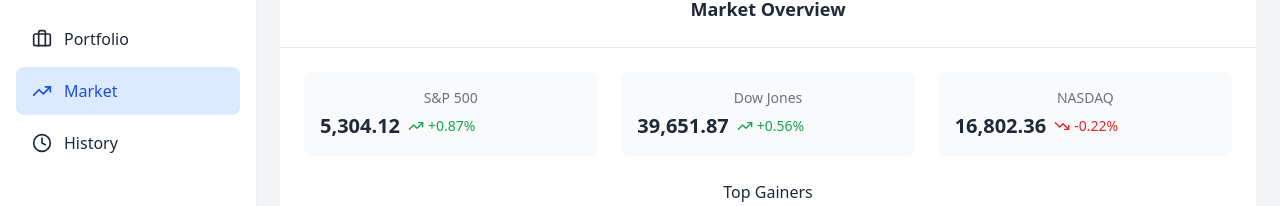
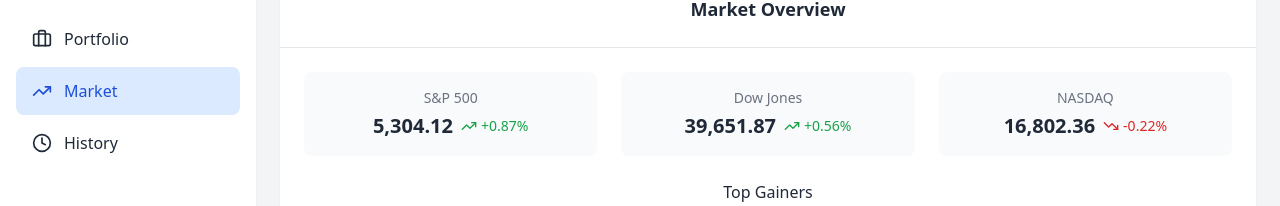
Before and after one commit to GigabyteBlender/StockMarketApplication, a React (Create React App) app in the folder stock-simulator/: page / in a window 1280 px wide. Both pictures are taken after a click on the button "Market". Shown: the part 127-333 px from the top of the page. Built offline with nearby package versions, Linux system fonts and the light colour scheme; no server answers.

Commit message:
updated styling

```diff
--- a/stock-simulator/src/components/Market.js
+++ b/stock-simulator/src/components/Market.js
@@ -10,7 +10,7 @@
         <div className="p-6">
             {/* Market summary */}
             <div className="grid grid-cols-1 md:grid-cols-3 gap-6 mb-6">
-                <div className="bg-gray-50 p-4 rounded-lg">
+                <div className="bg-gray-50 p-4 rounded-lg flex flex-col items-center">
                     <h3 className="text-sm text-gray-500 mb-1">S&P 500</h3>
                     <div className="flex items-center">
                         <span className="text-xl font-semibold mr-2">5,304.12</span>
@@ -20,7 +20,7 @@
                         </span>
                     </div>
                 </div>
-                <div className="bg-gray-50 p-4 rounded-lg">
+                <div className="bg-gray-50 p-4 rounded-lg flex flex-col items-center">
                     <h3 className="text-sm text-gray-500 mb-1">Dow Jones</h3>
                     <div className="flex items-center">
                         <span className="text-xl font-semibold mr-2">39,651.87</span>
@@ -30,7 +30,7 @@
                         </span>
                     </div>
                 </div>
-                <div className="bg-gray-50 p-4 rounded-lg">
+                <div className="bg-gray-50 p-4 rounded-lg flex flex-col items-center">
                     <h3 className="text-sm text-gray-500 mb-1">NASDAQ</h3>
                     <div className="flex items-center">
                         <span className="text-xl font-semibold mr-2">16,802.36</span>
@@ -41,8 +41,6 @@
                     </div>
                 </div>
             </div>
-
-            {/* Top Gainers */}
             <div className="mb-6">
                 <h3 className="text-md font-medium mb-3">Top Gainers</h3>
                 <div className="overflow-x-auto">
```
